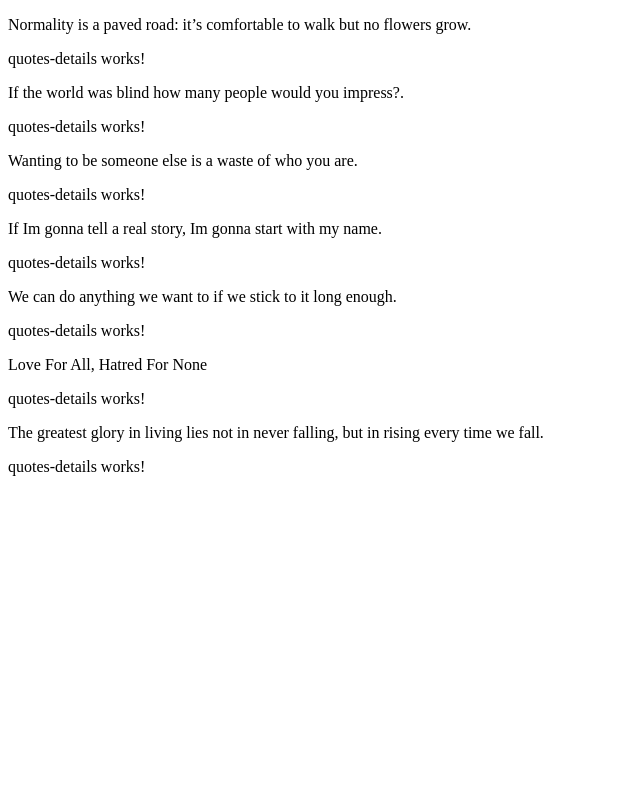
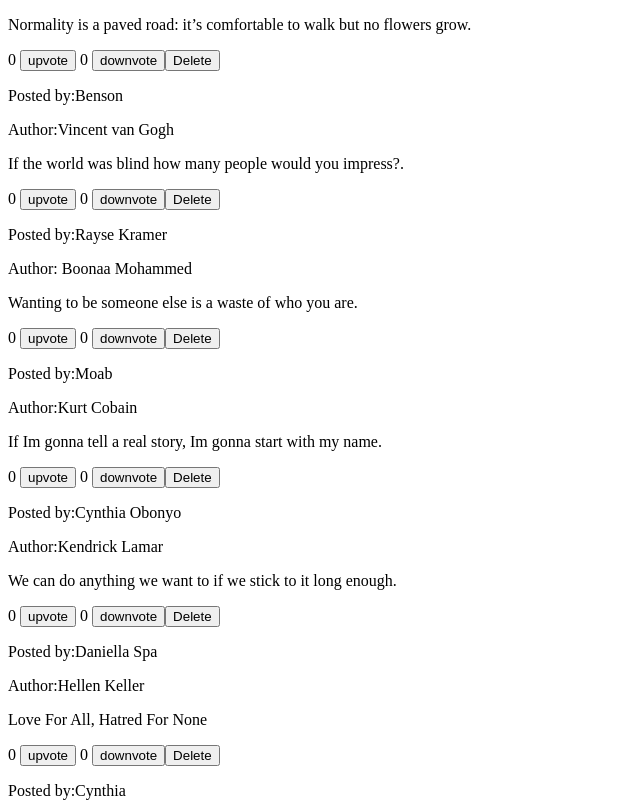
Before and after one commit to BellaObonyo/Daily-Quotes, an Angular app: page / in a window 1280 px wide. Shown: the top 802 px of the page, without its empty margins (0-640 px from the left). Built offline with nearby package versions, Linux system fonts and the light colour scheme.

Commit message:
updated the votes

```diff
--- a/src/app/quotes-details/quotes-details.component.html
+++ b/src/app/quotes-details/quotes-details.component.html
@@ -1 +1,8 @@
-<p>quotes-details works!</p>
+{{voting.upvote}}
+<button  (click)='upvote()'>upvote</button>
+{{voting.downvote}}
+<button  (click)='downvote()'>downvote</button>
+
+<button (click)='deleteQuote(true)'>Delete</button>
+<p >Posted by:{{voting.blogger}}</p>
+<p >Author:{{voting.author}}</p>
```
